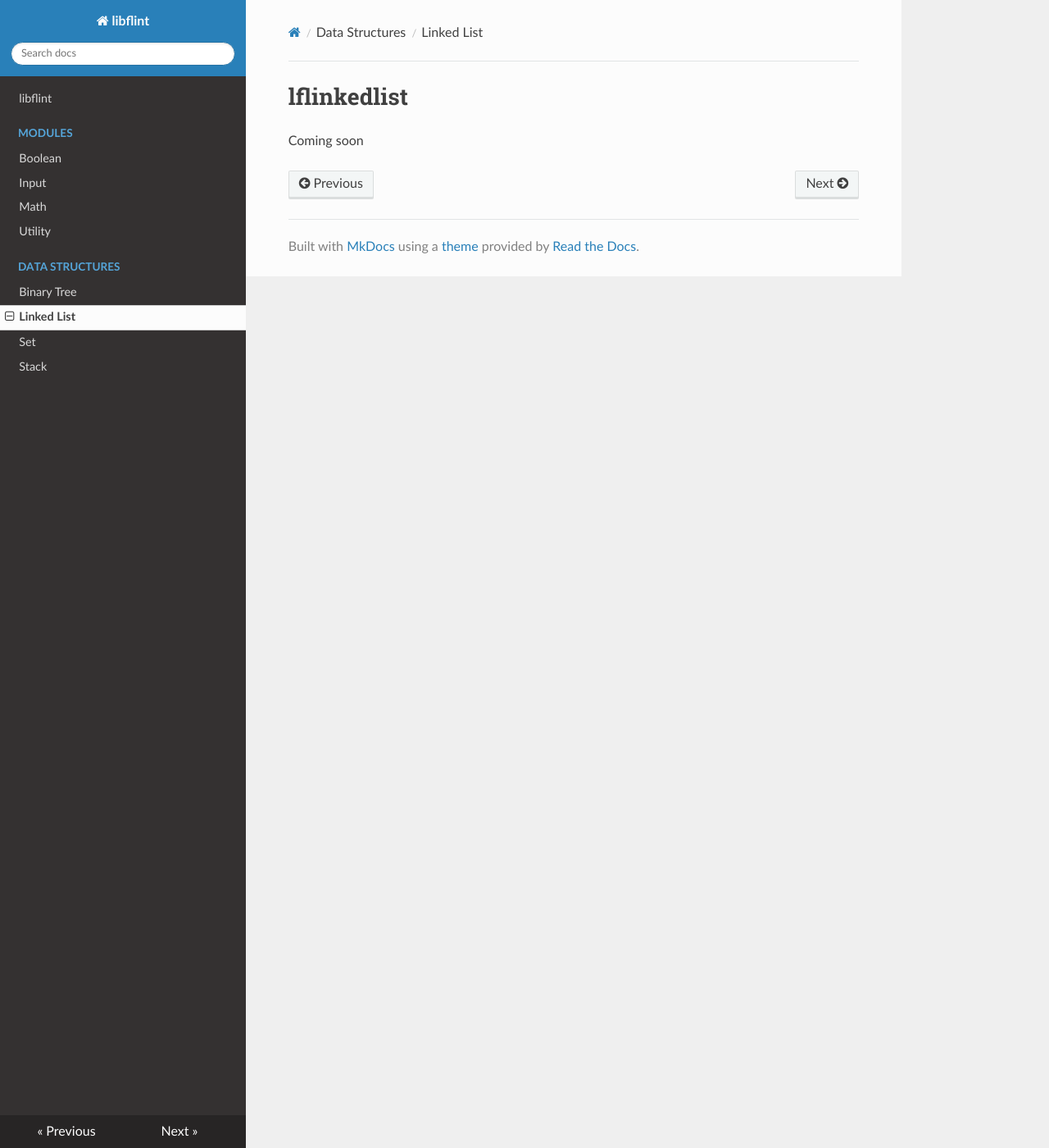
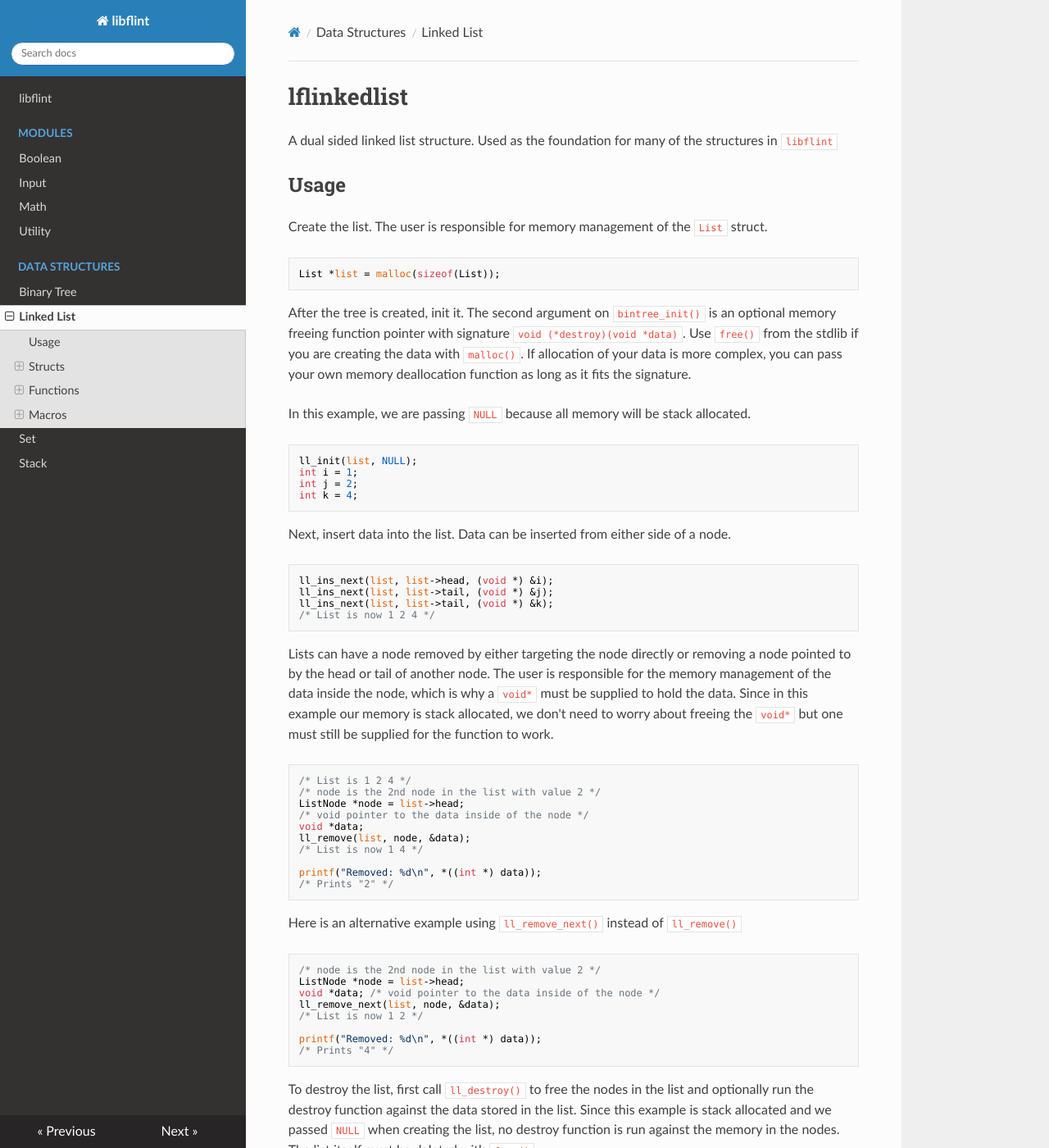
Before and after one commit to fputs/libflint, an MkDocs documentation site: the page built from docs/lflinkedlist.md, in a window 1280 px wide and 1400 px high. Shown: the whole window at 82% size. Built offline with MkDocs 1.6.1, drawn with Linux system fonts in a browser that asks for light colours; nearby versions of some CDN libraries; some of the changed text lies outside the part shown.

Commit message:
write list docs, cleanup bintree and input docs

````diff
--- a/docs/lflinkedlist.md
+++ b/docs/lflinkedlist.md
@@ -1,3 +1,222 @@
 # lflinkedlist
 
-Coming soon
+A dual sided linked list structure. Used as the foundation for many of the structures in `libflint`
+
+## Usage
+
+Create the list. The user is responsible for memory management of the `List` struct.
+
+```c
+List *list = malloc(sizeof(List));
+```
+
+After the tree is created, init it. The second argument on `bintree_init()` is an optional memory freeing function pointer
+with signature `void (*destroy)(void *data)`. Use `free()` from the stdlib if you are creating the data with `malloc()`.
+If allocation of your data is more complex, you can pass your own memory deallocation function as long as it fits the
+signature.
+
+In this example, we are passing `NULL` because all memory will be stack allocated.
+
+```c
+ll_init(list, NULL);
+int i = 1;
+int j = 2;
+int k = 4;
+```
+
+Next, insert data into the list. Data can be inserted from either side of a node.
+
+```c
+ll_ins_next(list, list->head, (void *) &i);
+ll_ins_next(list, list->tail, (void *) &j);
+ll_ins_next(list, list->tail, (void *) &k);
+/* List is now 1 2 4 */
+```
+
+Lists can have a node removed by either targeting the node directly or removing a node pointed to by the head or tail of
+another node. The user is responsible for the memory management of the data inside the node, which is why a `void*` must
+be supplied to hold the data. Since in this example our memory is stack allocated, we don't need to worry about freeing
+the `void*` but one must still be supplied for the function to work.
+
+```c
+/* List is 1 2 4 */
+/* node is the 2nd node in the list with value 2 */
+ListNode *node = list->head;
+/* void pointer to the data inside of the node */
+void *data;
+ll_remove(list, node, &data);
+/* List is now 1 4 */
+
+printf("Removed: %d\n", *((int *) data));
+/* Prints "2" */
+```
+
+Here is an alternative example using `ll_remove_next()` instead of `ll_remove()`
+```c
+/* node is the 2nd node in the list with value 2 */
+ListNode *node = list->head;
+void *data; /* void pointer to the data inside of the node */
+ll_remove_next(list, node, &data);
+/* List is now 1 2 */
+
+printf("Removed: %d\n", *((int *) data));
+/* Prints "4" */
+```
+
+To destroy the list, first call `ll_destroy()` to free the nodes in the list and optionally run the destroy function
+against the data stored in the list. Since this example is stack allocated and we passed `NULL` when creating the
+list, no destroy function is run against the memory in the nodes. The list itself must be deleted with `free()`
+
+```c
+ll_destroy(list);
+free(list);
+```
+
+Complete example:
+
+```c
+List *list = malloc(sizeof(List));
+ll_init(list, NULL);
+
+int i = 1;
+int j = 2;
+int k = 4;
+
+ll_ins_next(list, list->head, (void *) &i);
+ll_ins_next(list, list->tail, (void *) &j);
+ll_ins_next(list, list->tail, (void *) &k);
+
+printf("List: ");
+print_ll(list);
+
+void *data;
+ll_remove_next(list, list->head, &data);
+
+printf("List: ");
+print_ll(list);
+printf("Removed: %d\n", *((int *) data));
+
+ll_destroy(list);
+free(list);
+```
+
+## Structs
+
+### List
+
+Double ended linked list struct
+
+```c
+typedef struct {
+    size_t size;
+    void (*destroy)(void *data);
+    int (*match)(const void *a, const void *b);
+    struct ListNode *head;
+    struct ListNode *tail;
+} List;
+```
+
+Members:
+
+- `size`: How many nodes are in the list
+- `destroy`: Optional deallocation function for member data. Use `NULL` if data is stack allocated
+- `match`: Comparison function between data inside two nodes. This is not used by `List` itself, but is used in structures built on top of `List`
+- `head`: Pointer to the `ListNode` at the head of the list
+- `tail`: Pointer to the `ListNode` at the tail of the list
+
+### ListNode
+
+Node of the list
+
+```c
+typedef struct ListNode {
+    void *data;
+    struct ListNode *next;
+    struct ListNode *prev;
+} ListNode;
+```
+
+Members:
+
+- `data`: void pointer to the member data in the node
+- `next`: Pointer to the `ListNode` before this node in the list
+- `prev`: Pointer to the `ListNode` after this node in the list
+
+## Functions
+
+### ll_init
+
+Initalize the list. User is responsible for freeing memory with `ll_destroy()`.
+
+```c
+void ll_init(List *list, void (*destroy)(void *data));
+```
+
+### ll_destroy
+
+Destroys the nodes inside a list and calls the deallocation funciton on the data if one was provided. Does not destroy
+the list itself, that is left up to the user.
+
+```c
+void ll_destroy(List *list);
+```
+
+### ll_ins_next
+
+Creates a new node containing `data` and inserts it after `node`.
+
+```c
+int ll_ins_next(List *list, ListNode *node, const void *data);
+```
+
+### ll_ins_prev
+
+Creates a new node containing `data` and inserts it before `node`.
+
+```c
+int ll_ins_prev(List *list, ListNode *node, const void *data);
+```
+
+### ll_remove
+
+Removes and deallocates the node pointed to by `node`. The user is responsible for managing the contained data's memory,
+as such the `destroy` function is **not** run by `ll_remove()`
+
+```c
+int ll_remove(List *list, ListNode *node, void **data);
+```
+
+### ll_remove_next
+
+Removes and deallocates the node pointed to by `node`'s `tail` pointer. The user is responsible for managing the contained data's memory,
+as such the `destroy` function is **not** run by `ll_remove_next()`
+
+```c
+int ll_remove_next(List *list, ListNode *node, void **data);
+```
+
+### ll_remove_prev
+
+Removes and deallocates the node pointed to by `node`'s `head` pointer. The user is responsible for managing the contained data's memory,
+as such the `destroy` function is **not** run by `ll_remove_prev()`
+
+```c
+int ll_remove_prev(List *list, ListNode *node, void **data);
+```
+
+## Macros
+
+### LL_ITER
+
+A utility macro that helps with iterating over an entire list. A `ListNode` pointer named `node` is created as part of
+this macro and can be used to access the current node in the iteration, so be careful your own variable naming if you
+intend to use `LL_ITER`.
+
+```c
+#define LL_ITER(list) for(ListNode *node = (list)->head; node != NULL; node = node->next)
+
+/* Example with list of strings */
+for LL_ITER(list) {
+    printf("%s\n", (char *)(node->data));
+}
+```
````
Also changed, not shown: docs/lfbinarytree.md (+8 -7 lines), docs/lfinput.md (+1 -1 lines), 1 other file.
